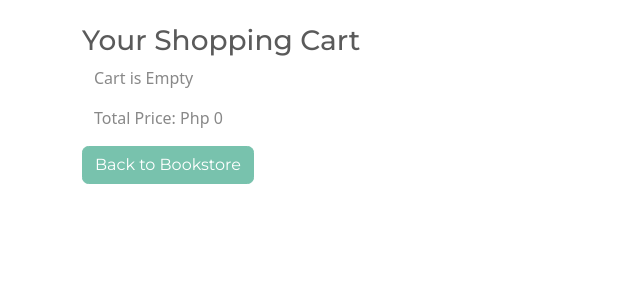
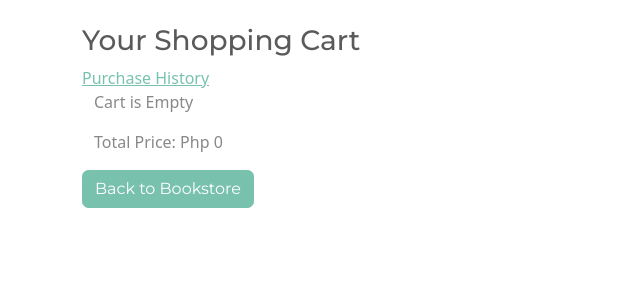
Before and after one commit to KCQuiogue/djangoBookstoreFinal, a Django app: page /bookstore/cart/ in a window 1280 px wide. Shown: the part 70-370 px from the top of the page, without its empty margins (0-640 px from the left). Run offline with Django 5.2, Linux system fonts and the light colour scheme; a user stored in the database is signed in; data comes from the database, SQL or seed files in the repository; some libraries are stand-ins or nearby versions.

Commit message:
Update cart.html

```diff
--- a/templates/bookstore/cart.html
+++ b/templates/bookstore/cart.html
@@ -15,6 +15,7 @@
 
 {% block content %}
     <h3>Your Shopping Cart</h3>
+    <a href="{% url 'purchase_history' %}">Purchase History</a>
     <div class="container">
         {% for item in cart_items %}
             <div class="card mb-3">
```
